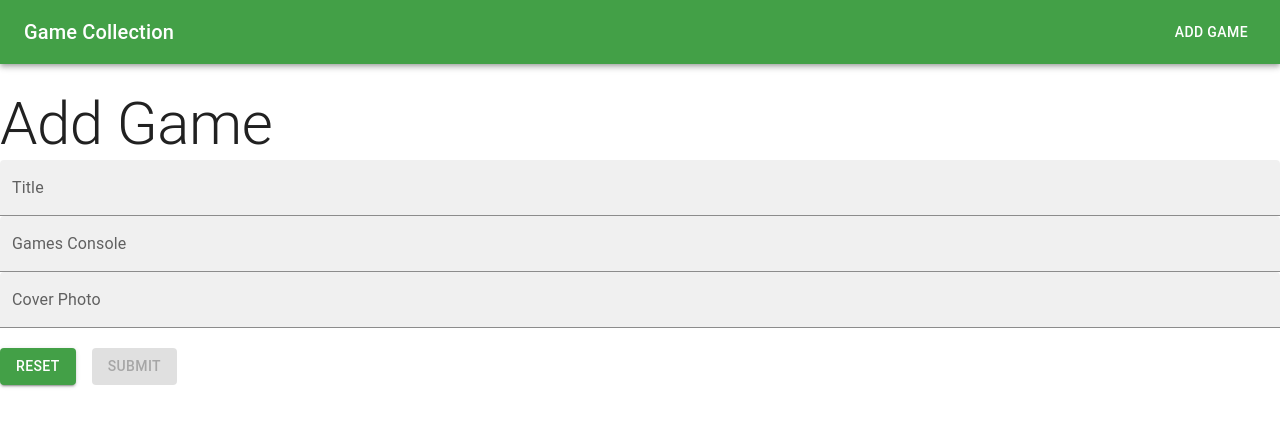
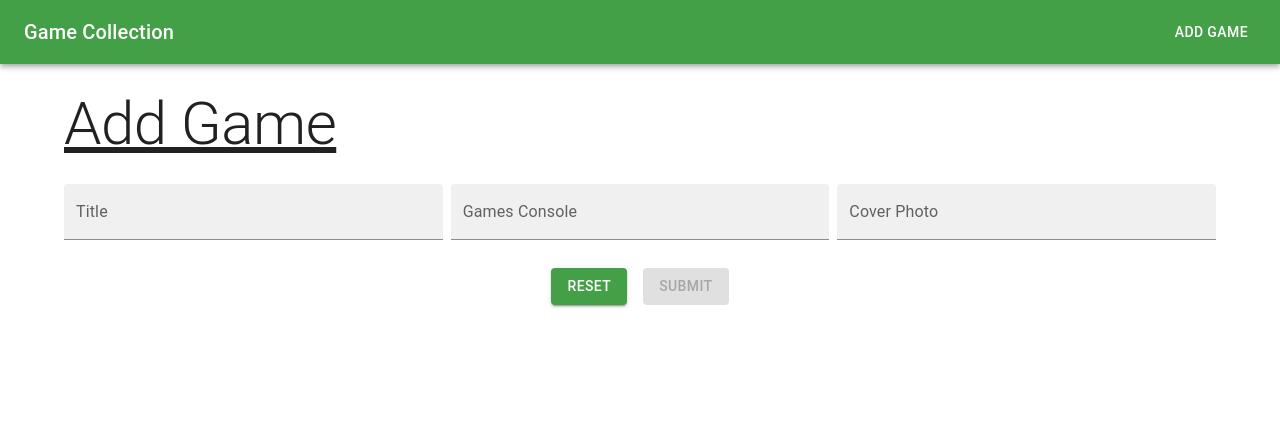
Before and after one commit to aaronwp21/video-game-collection, a React (Vite) app: page /add in a window 1280 px wide. Shown: the top 426 px of the page. Built offline with nearby package versions, Linux system fonts and the light colour scheme.

Commit message:
layout changes

```diff
--- a/src/components/forms/GameForm.jsx
+++ b/src/components/forms/GameForm.jsx
@@ -1,23 +1,29 @@
-import React, { useEffect } from "react";
-import { useForm, Controller } from "react-hook-form";
+import React, { useEffect } from 'react';
+
+import { useTheme } from '@mui/material/styles';
+import useMediaQuery from '@mui/material/useMediaQuery';
+
+import { useForm, Controller } from 'react-hook-form';
 // import CircularProgress from "@mui/material/CircularProgress";
-import * as yup from "yup";
-import { yupResolver } from "@hookform/resolvers/yup";
-import { TextField, Button } from "@mui/material";
+import * as yup from 'yup';
+import { yupResolver } from '@hookform/resolvers/yup';
+import { TextField, Button, Box } from '@mui/material';
 
 const schema = yup.object().shape({
   title: yup.string().required(),
   gamesConsole: yup.string().required(),
-  cover_url: yup.string().url()
-})
+  cover_url: yup.string().url(),
+});
 
 const defaults = {
-  title: "",
-  gamesConsole: "",
-  console_url: ""
-}
+  title: '',
+  gamesConsole: '',
+  console_url: '',
+};
 
-export default function GameForm({game, submitHandler}){
+export default function GameForm({ game, submitHandler }) {
+  const theme = useTheme();
+  const mobileClosed = useMediaQuery(theme.breakpoints.up('md'));
   const {
     handleSubmit,
     formState: { errors, isValid, isDirty, isSubmitting },
@@ -26,7 +32,7 @@ export default function GameForm({game, submitHandler}){
     formState,
   } = useForm({
     resolver: yupResolver(schema),
-    mode: "onChange",
+    mode: 'onChange',
     defaultValues: game || defaults,
   });
 
@@ -42,13 +48,15 @@ export default function GameForm({game, submitHandler}){
     game ? submitHandler(game.id, vals) : submitHandler(vals);
   };
 
-  return(
-    <form onSubmit={handleSubmit(submitFn)}>
+  return (
+    <>
+      <form onSubmit={handleSubmit(submitFn)} style={{width: '100%'}}>
+        <Box sx={{display: 'grid', gridTemplateColumns: mobileClosed ? 'repeat(3, 1fr)' : '100%', justifyContent: 'center', gap: 1}}>
           <div>
             <Controller
               control={control}
               name="title"
-          defaultValue={""}
+              defaultValue={''}
               render={({ field }) => (
                 <TextField
                   type="text"
@@ -66,7 +74,7 @@ export default function GameForm({game, submitHandler}){
             <Controller
               control={control}
               name="gamesConsole"
-          defaultValue={""}
+              defaultValue={''}
               render={({ field }) => (
                 <TextField
                   type="text"
@@ -84,7 +92,7 @@ export default function GameForm({game, submitHandler}){
             <Controller
               control={control}
               name="cover_url"
-          defaultValue={""}
+              defaultValue={''}
               render={({ field }) => (
                 <TextField
                   type="text"
@@ -99,7 +107,7 @@ export default function GameForm({game, submitHandler}){
             />
           </div>
 
-      <div style={{ marginTop: 20 }}>
+          <div style={mobileClosed ? {marginTop: 20, gridColumn: 2, justifySelf: 'center'} : { marginTop: 20 }}>
             <Button
               type="reset"
               onClick={() => reset()}
@@ -118,6 +126,8 @@ export default function GameForm({game, submitHandler}){
               Submit
             </Button>
           </div>
+        </Box>
       </form>
-  )
+    </>
+  );
 }
--- a/src/pages/Add.jsx
+++ b/src/pages/Add.jsx
@@ -1,6 +1,8 @@
 import React, { useContext } from 'react'
 import { useNavigate } from 'react-router-dom'
 import { Typography } from '@mui/material'
+import Container from '@mui/material/Container'
+
 import GameForm from '../components/forms/GameForm'
 import { GamesContext } from '../components/contexts/game.context'
 
@@ -13,12 +15,12 @@ function Add() {
     navigate("/");
   }
   return (
-    <>
-      <Typography variant='h2' component='h1'>
+    <Container maxWidth="lg">
+      <Typography variant='h2' component='h1' sx={{marginBlockEnd: 3, textDecoration: 'underline'}}>
         Add Game
       </Typography>
       <GameForm submitHandler={submitHandler} />
-    </>
+    </Container>
   )
 }
 
--- a/src/pages/Update.jsx
+++ b/src/pages/Update.jsx
@@ -1,6 +1,8 @@
 import React, { useContext } from 'react'
 import { useParams } from 'react-router-dom'
 import { Typography } from '@mui/material'
+import Container from '@mui/material/Container'
+
 import GameForm from '../components/forms/GameForm'
 import { GamesContext } from '../components/contexts/game.context'
 
@@ -11,12 +13,12 @@ function Update() {
   const gameFound = games.find((game) => parseInt(id) === game.id);
 
   return (
-    <>
-      <Typography variant="h2" component="h1" sx={{marginBottom: 2}}>
+    <Container maxWidth='lg'>
+      <Typography variant="h2" component="h1" sx={{marginBlockEnd: 3, textDecoration: 'underline'}}>
         Update {gameFound.title}
       </Typography>
       <GameForm game={gameFound} submitHandler={updateGame} />
-    </>
+    </Container>
   )
 }
 
```
Lines whose indentation alone changed are shown as unchanged.
